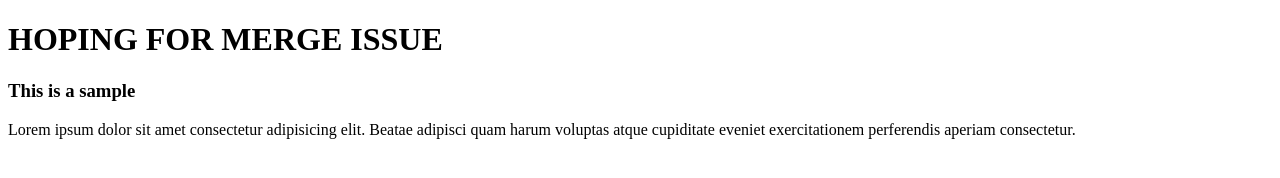
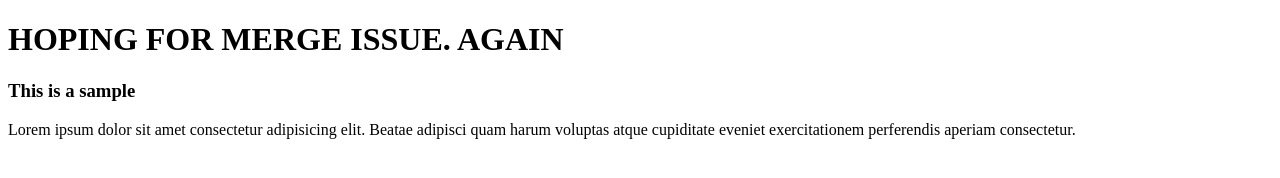
Before and after one commit to JoshuaEstante/Test, a plain HTML site: page index.html in a window 1280 px wide. Drawn offline with Linux system fonts and the light colour scheme.

Commit message:
hoping fer merge issue again

```diff
--- a/index.html
+++ b/index.html
@@ -7,7 +7,7 @@
 </head>
 <body>
 
-    <h1>HOPING FOR MERGE ISSUE</h1>
+    <h1>HOPING FOR MERGE ISSUE. AGAIN</h1>
 
     <h3> This is a sample</h3>
     <p>Lorem ipsum dolor sit amet consectetur adipisicing elit. Beatae adipisci quam harum voluptas atque cupiditate eveniet exercitationem perferendis aperiam consectetur.</p>
```
